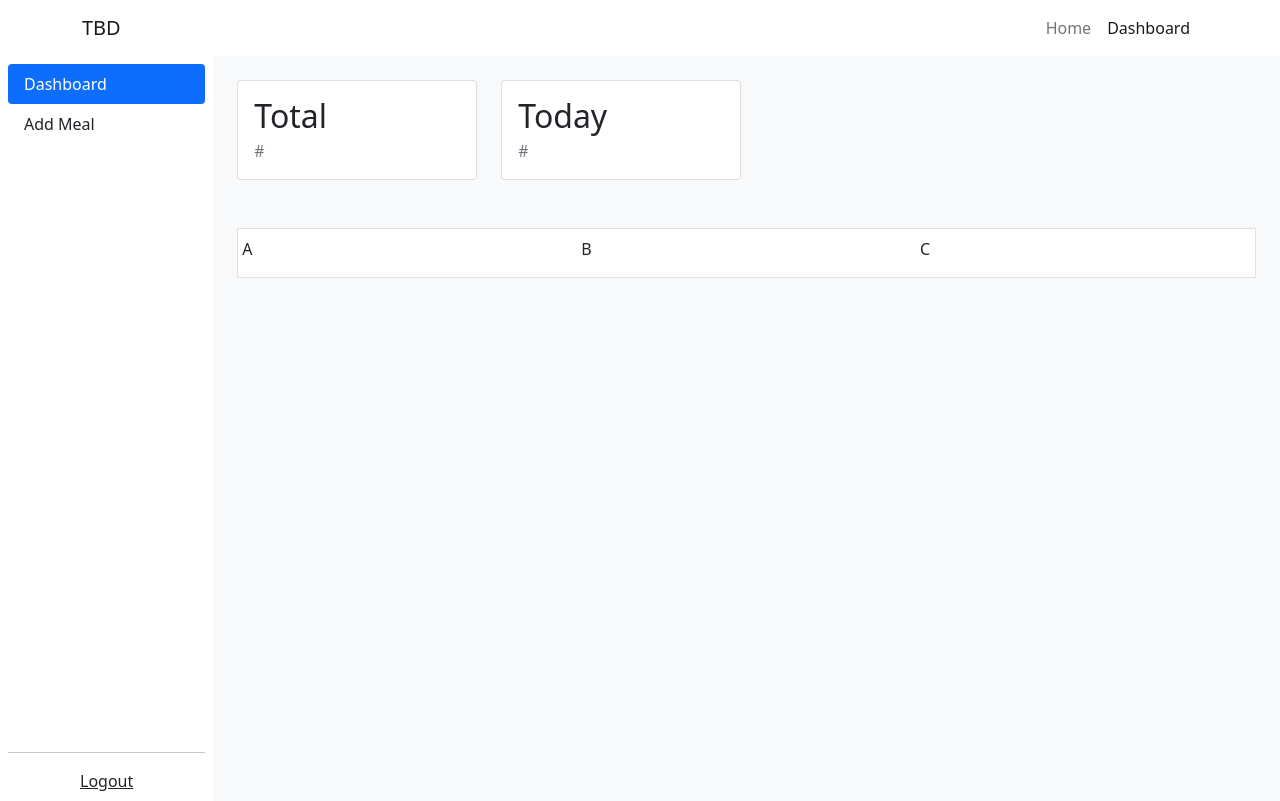
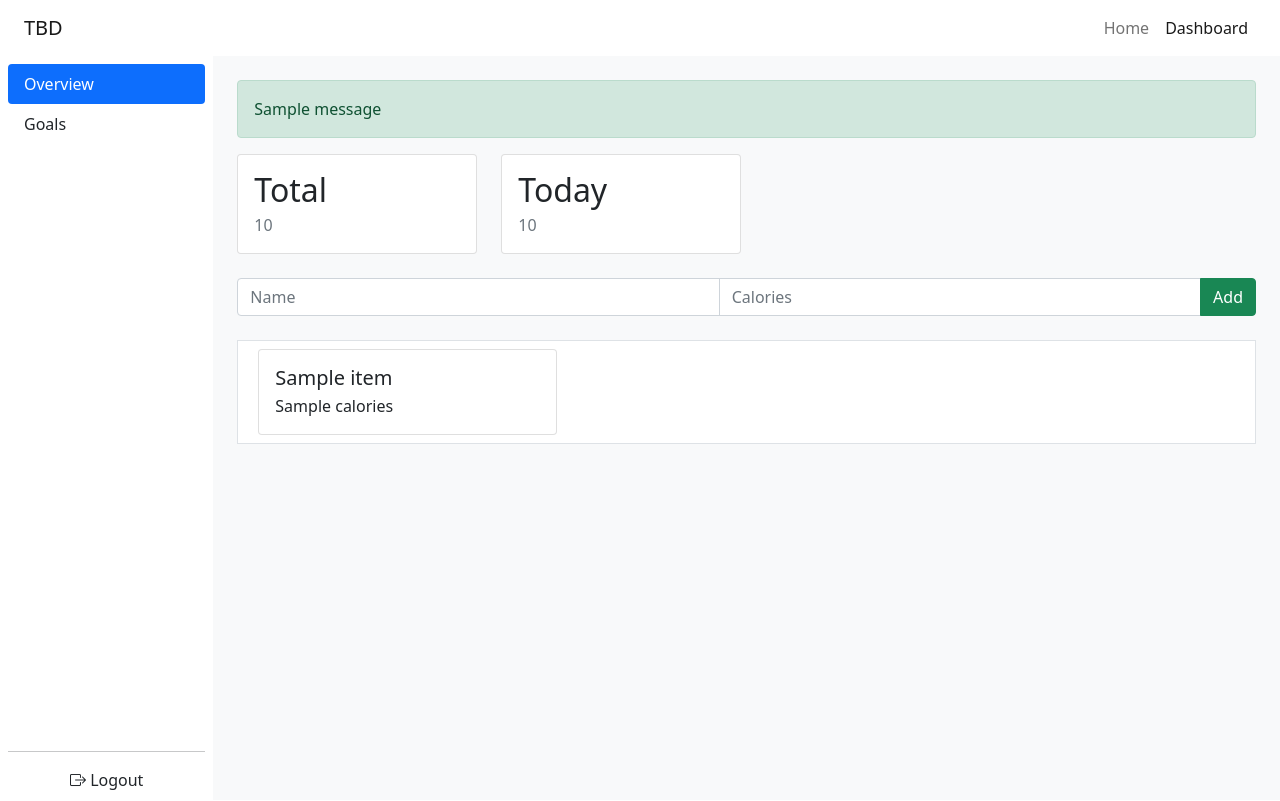
Before and after one commit to jaisawhney/Calorie-Log, a Flask app: template blueprints/main/templates/dashboard.html in a window 1280 px wide. Run offline with Flask 2, Linux system fonts and the light colour scheme; the template is opened without the code that fills it: most values are stand-ins (such as "Sample title", 1, 10 or a date in 2020); one stand-in notice (Sample message) is shown; some libraries are stand-ins or nearby versions.

Commit message:
CRUD items resource and update styles/layout

```diff
--- a/app.py
+++ b/app.py
@@ -3,6 +3,7 @@ from flask import Flask
 from blueprints.main.views import view as routes_main
 from blueprints.goals.views import view as routes_goals
 from blueprints.users.views import view as routes_users
+from blueprints.items.views import view as routes_items
 
 import os
 
@@ -12,6 +13,7 @@ app.secret_key = os.environ.get("SECRET_KEY")
 app.register_blueprint(routes_main)
 app.register_blueprint(routes_goals)
 app.register_blueprint(routes_users)
+app.register_blueprint(routes_items)
 
 if __name__ == "__main__":
     app.run(debug=True, host="0.0.0.0", port=os.environ.get("PORT", 5000))
--- a/blueprints/main/templates/dashboard.html
+++ b/blueprints/main/templates/dashboard.html
@@ -1,57 +1,132 @@
 {% extends "partials/base.html" %}
 {% set active_page = "dashboard" %}
+
+{% block head %}
+<style>
+    .btn-custom-edit {
+        visibility: hidden;
+        position: absolute;
+
+        border: none;
+        color: black;
+        background: none;
+
+        top: 15px;
+        right: 10px;
+    }
+
+    .card-body:hover .btn-custom-edit {
+        visibility: visible;
+    }
+</style>
+{% endblock %}
+
 
 {% block content %}
 
 <div class="container-fluid p-0 h-100">
     <div class="row h-100 w-100 m-0 p-0">
-        <div class="col-2 h-100 p-0 bg-d">
+        <div class="col-2 h-100 p-0">
             <div class="h-100 d-flex align-content-center flex-column p-2">
                 <ul class="nav nav-pills flex-column mb-auto">
                     <li class="nav-item">
-                        <a href="#" class="nav-link active" aria-current="page">
-                            Dashboard
+                        <a href="#" class="nav-link active">
+                            <i class="text-center bi bi-house d-block d-md-none"></i>
+                            <span class="d-md-block d-none">Overview</span>
                         </a>
                     </li>
                     <li>
                         <a href="#" class="nav-link text-dark">
-                            Add Meal
-                        </a>
+                            <i class="text-center bi bi-plus-circle d-block d-md-none"></i>
+                            <span class="d-md-block d-none">Goals</span></a>
                     </li>
                 </ul>
                 <hr>
-                <a href="{{ url_for('main.logout_user') }}" class="text-center text-dark">Logout</a>
+                <a href="{{ url_for('main.logout_user') }}" class="text-center text-dark text-decoration-none">
+                    <i class="d-inline-block bi bi-box-arrow-right"></i>
+                    <span class="d-md-inline-block d-none">Logout</span>
+                </a>
             </div>
         </div>
         <div class="col-10 bg-light d-flex align d-flex flex-column p-0">
-            <div class="cards d-flex flex-row m-4">
+            <div class="mx-4 mt-4">
+                {% with messages = get_flashed_messages(with_categories=true) %}
+                {% for category, message in messages %}
+
+                <div class="alert alert-{{ category }}" role="alert">
+                    {{ message }}
+                </div>
+
+                {% endfor %}
+                {% endwith %}
+            </div>
+            <div class="d-flex flex-row mx-4">
                 <div class="card" style="width: 15rem;">
                     <div class="card-body">
                         <h2 class="card-title">Total</h2>
-                        <p class="card-subtitle text-muted">#</p>
+                        <p class="card-subtitle text-muted">{{stats.total.amount or 0}}</p>
                     </div>
                 </div>
 
                 <div class="card mx-4" style="width: 15rem;">
                     <div class="card-body">
                         <h2 class="card-title">Today</h2>
-                        <p class="card-subtitle text-muted">#</p>
+                        <p class="card-subtitle text-muted">{{stats.daily.amount or 0}}</p>
                     </div>
                 </div>
 
             </div>
-            <div class="row border bg-white g-2 m-4">
+
+            <div class="m-4">
+                <form action="{{ url_for('items.create') }}" method="POST">
+                    <div class="input-group">
+                        <input type="text" name="item_name" class="form-control d-block" placeholder="Name"
+                               required>
+                        <input type="number" name="item_calories" class="form-control" placeholder="Calories" min="0"
+                               required>
+
+                        <button class="btn btn-success" type="submit">Add</button>
+                    </div>
+                </form>
+            </div>
+            <div class="row border bg-white mx-4">
+                {% for item in items %}
                 <div class="col-12 col-sm-4">
-                    <p>A</p>
+                    <div class="card m-2">
+                        <div class="card-body">
+                            <h3 class="card-title" style="font-size: 20px">{{item.name}}</h3>
+                            <p class="card-subtitle">{{item.calories}}</p>
+
+                            <button class="btn-custom-edit" data-id="{{item._id}}">
+                                <i class="bi bi-trash"></i></button>
+                        </div>
+                    </div>
                 </div>
-                <div class="col-12 col-sm-4">
-                    <p>B</p>
+
+                {% else %}
+                <div class="col-12 py-3">
+                    <p class="text-muted my-auto">No Items yet</p>
                 </div>
-                <div class="col-12 col-sm-4">
-                    <p>C</p>
-                </div>
+                {% endfor %}
             </div>
         </div>
     </div>
 </div>
+
+<script>
+    const deleteButtons = document.querySelectorAll(".btn-custom-edit");
+    deleteButtons.forEach(button => button.addEventListener('click', handleClick));
+
+    function handleClick(e) {
+        const target = e.currentTarget;
+        const item_id = target.dataset.id;
+        if (!item_id) return;
+
+        fetch(`/items/${item_id}`, {
+            method: "DELETE"
+        }).then(() => {
+            window.location.reload();
+        });
+    }
+</script>
 {% endblock %}
--- a/static/styles/styles.css
+++ b/static/styles/styles.css
@@ -1,3 +1,3 @@
 .fill {
-    height: calc(100vh - 55px);
+    height: calc(100vh - 56px);
 }
--- a/templates/partials/base.html
+++ b/templates/partials/base.html
@@ -2,13 +2,17 @@
 <html lang="en">
 <head>
     <meta charset="UTF-8">
-    <meta name="viewport" content="width=device-width, initial-scale=1.0">
+    <meta name="viewport" content="width=device-width, initial-scale=1.0, viewport-fit=cover">
     <meta http-equiv="X-UA-Compatible" content="ie=edge">
     <title>TBD</title>
 
     <link href="https://cdn.jsdelivr.net/npm/bootstrap@5.0.2/dist/css/bootstrap.min.css" rel="stylesheet"
           integrity="sha384-EVSTQN3/azprG1Anm3QDgpJLIm9Nao0Yz1ztcQTwFspd3yD65VohhpuuCOmLASjC" crossorigin="anonymous">
+    <link rel="stylesheet" href="https://cdn.jsdelivr.net/npm/bootstrap-icons@1.7.1/font/bootstrap-icons.css">
     <link rel="stylesheet" type="text/css" href="{{ url_for('static',filename='styles/styles.css') }}">
+
+    {% block head %}
+    {% endblock %}
 </head>
 <body>
 {% include "partials/nav.html" %}
--- a/templates/partials/nav.html
+++ b/templates/partials/nav.html
@@ -1,5 +1,5 @@
 <nav class="navbar navbar-expand-md navbar-light">
-    <div class="container">
+    <div class="container-fluid px-4">
         <p class="navbar-brand p-0 m-0">TBD</p>
         <button class="navbar-toggler" type="button" data-bs-toggle="collapse"
                 data-bs-target="#navbar-links">
@@ -11,7 +11,7 @@
                     <a class="nav-link {{ 'active' if active_page == 'index' else '' }}" href="{{ url_for('main.index') }}">Home</a>
                 </li>
                 <li class="nav-item">
-                    <a class="nav-link {{ 'active' if active_page == 'dashboard' else '' }}" href="{{ url_for('main.show_dashboard') }}">Dashboard</a>
+                    <a class="nav-link {{ 'active' if active_page == 'dashboard' else '' }}" href="{{ url_for('main.dashboard') }}">Dashboard</a>
                 </li>
             </ul>
         </div>
```
Also changed, not shown: blueprints/items/views.py (added, +63 -0 lines), blueprints/main/views.py (+39 -5 lines).
